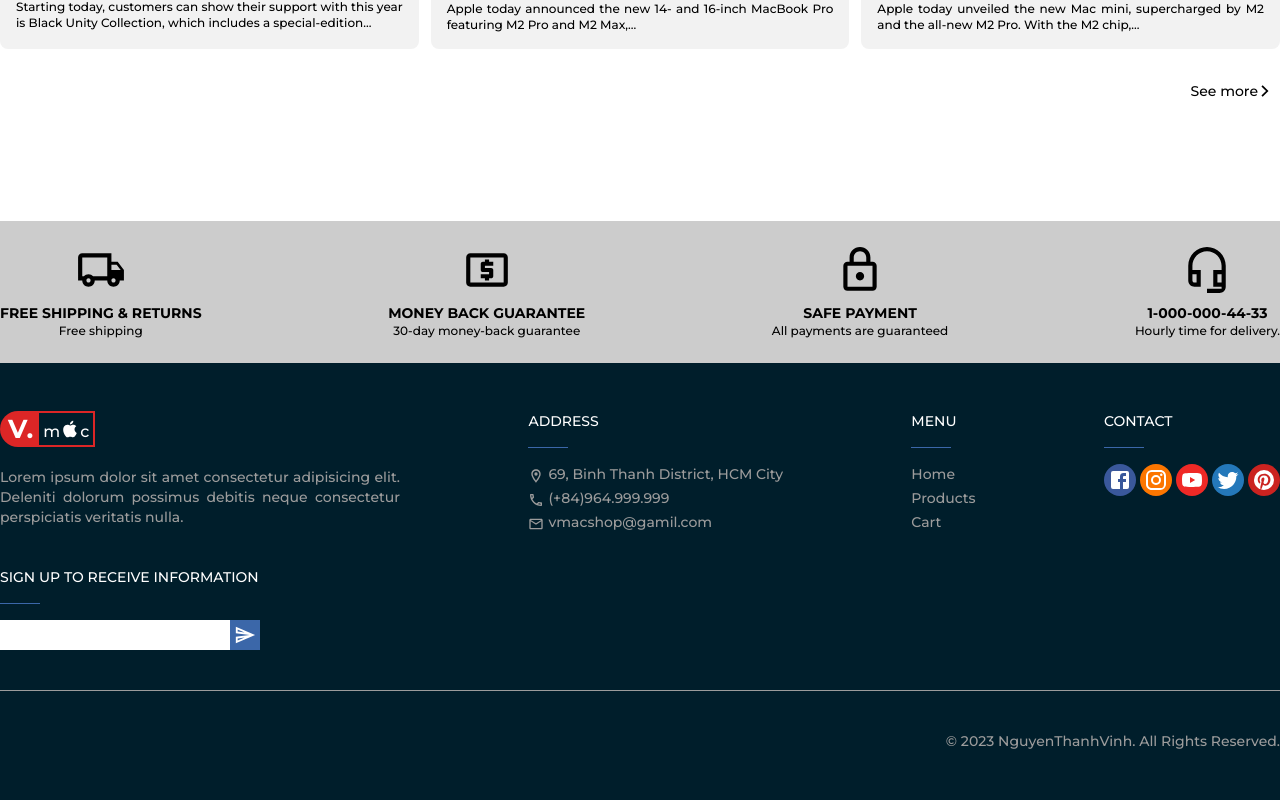
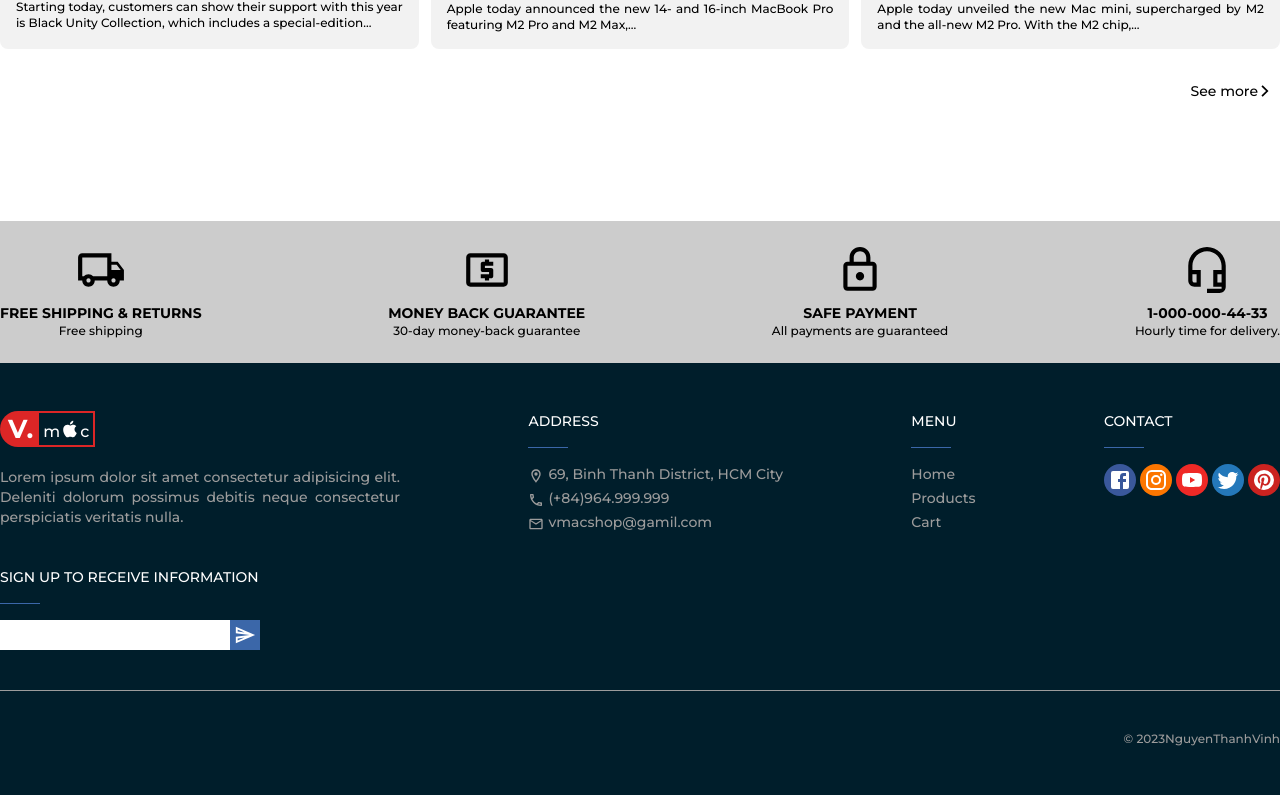
Before and after one commit to shenbeo/vmac-store, a React (Create React App) app: page / in a window 1280 px wide. Shown: the part 2780-3580 px from the top of the page. Built offline with nearby package versions, Linux system fonts and the light colour scheme; no server answers.

Commit message:
first comit

```diff
--- a/src/components/Footer/Footer.jsx
+++ b/src/components/Footer/Footer.jsx
@@ -144,12 +144,11 @@ export default function Footer ()  {
   {/* END CONTACT */}
       </div>
         <hr className="border-[#9c9c9c]  my-10" />
-            <span className="block font-medium  text-[#9c9c9c] text-end">
-              © 2023{" "}
+            <span className="block font-medium text-xs text-[#9c9c9c] text-end">
+              © 2023
                   <Link to="/" className="hover:underline duration-500">
-                    NguyenThanhVinh
+                     NguyenThanhVinh
                   </Link>
-              . All Rights Reserved.
             </span>
       </div>
     </div>
--- a/src/components/Items/Items.jsx
+++ b/src/components/Items/Items.jsx
@@ -30,7 +30,7 @@ export default function Items ({ item }) {
           />
           <div
             className={
-              `flex p-1 items-center justify-center absolute w-[100%] transition-all h-[100%] ease-in md:duration-500 duration-400` +
+              `flex p-1 items-center justify-center absolute w-[100%] transition-all h-[100%]  ` +
               hoverEffects
             }
           >
--- a/src/components/ProductsHome/ProductsHome.jsx
+++ b/src/components/ProductsHome/ProductsHome.jsx
@@ -24,7 +24,6 @@ export default function ProductsHome ()  {
         <div className="border-l-8 pl-6 py-1 flex border-red-600 bg-[#ebe6e668] items-center overflow-hidden relative ">
           <h1 className="font-bold md:text-2xl text-[20px] text-[#001e2b] ">PRODUCTS</h1>
         </div>
-
         <div
         data-aos="fade-up"
       data-aos-duration="1000"
@@ -32,13 +31,13 @@ export default function ProductsHome ()  {
           {products.map((prohome, index) => {
             return (
               <div key={index} className="overflow-hidden relative border-[1px] rounded-lg hover:border-[#001e2b] duration-700 cursor-pointer shadow-xl px-2 pt-4 md:pb-1 pb-4">
-                <ink to={`/productsHome/${prohome.id}`} className="flex items-center justify-center">
+                <Link to={`/productsHome/${prohome.id}`} className="flex items-center justify-center">
                   <img
                     className=" object-cover hover:scale-[1.1] ease-in w-44 duration-200 cursor-pointer"
                     src={prohome.img}
                     alt="img-products"
                   />
-                </ink>
+                </Link>
                 <div className="text-center md:mt-4 mt-2">
                   <h1 className="text-sm md:h-[100%] h-[38px] font-semibold">
                   {prohome.title.substring(0,20)} ...
--- a/src/index.css
+++ b/src/index.css
@@ -1,3 +1,7 @@
 @tailwind base;
 @tailwind components;
 @tailwind utilities;
+
+html{
+    scroll-behavior: smooth;
+}
--- a/src/pages/ProductsDetails.jsx
+++ b/src/pages/ProductsDetails.jsx
@@ -64,7 +64,7 @@ export default function ProductsDetails ()  {
                 <div className="md:flex justify-center items-center mt-[30px]">
                   <div className="flex items-center justify-center">
                     <img
-                      className="md:h-[100%] h-[300px]"
+                      className="md:h-[300px] h-[300px] object-cover"
                       src={img}
                       alt="img-products"
                     />
```
